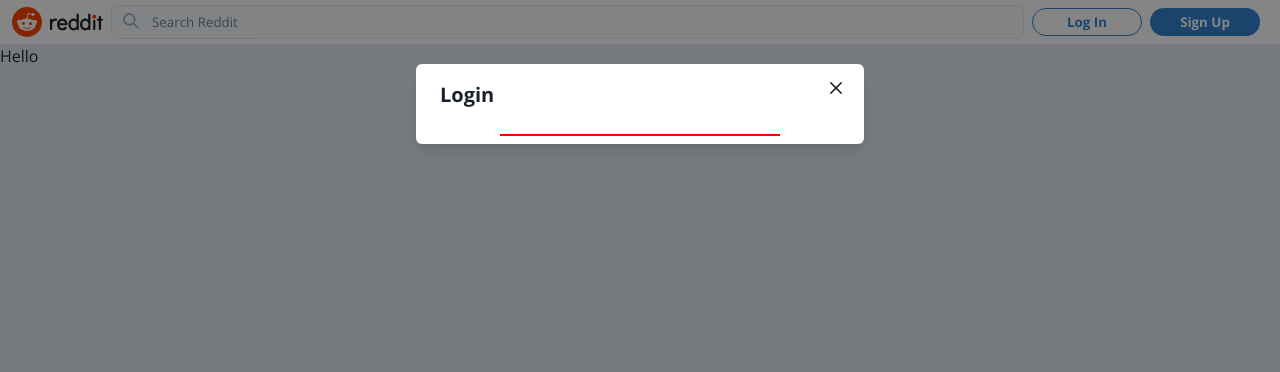
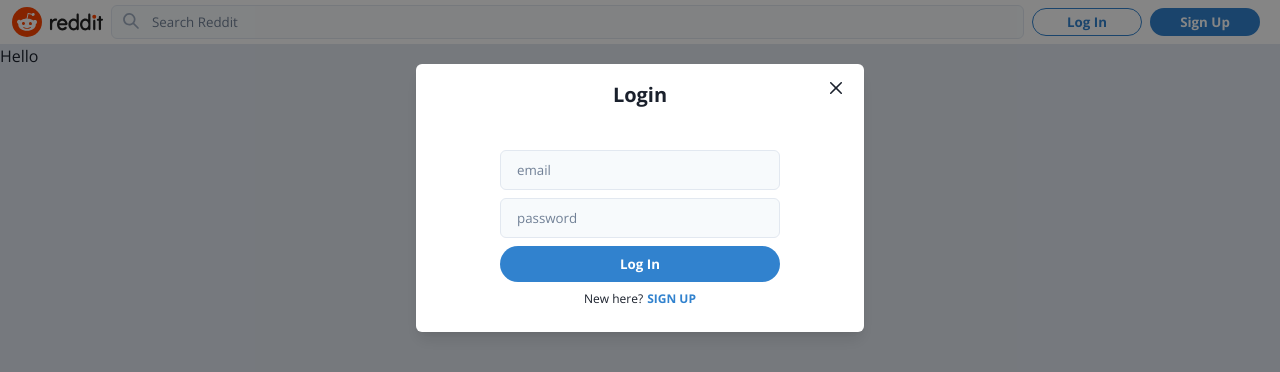
Before and after one commit to agencik007/reddit-clone, a Next.js app: page / in a window 1280 px wide. Both pictures are taken after a click on the button "Log In". Shown: the top 372 px of the page. Built offline with nearby package versions, Linux system fonts and the light colour scheme.

Commit message:
Added Login and Singup modal

```diff
--- /dev/null
+++ b/src/components/Modal/Auth/AuthInputs.tsx
@@ -0,0 +1,21 @@
+import { authModalState } from '@/atoms/authModalAtom';
+import { Flex } from '@chakra-ui/react';
+import React from 'react';
+import { useRecoilValue } from 'recoil';
+import Login from './Login';
+
+type AuthInputsProps = {
+
+};
+
+const AuthInputs:React.FC<AuthInputsProps> = () => {
+    const modalState = useRecoilValue(authModalState);
+
+    return (
+        <Flex direction='column' align='center' width='100%' mt={4}>
+            {modalState.view === 'login' && <Login />}
+            {/* {modalState.view === 'signup' && <SignUp />} */}
+        </Flex>
+    )
+}
+export default AuthInputs;
--- a/src/components/Modal/Auth/AuthModal.tsx
+++ b/src/components/Modal/Auth/AuthModal.tsx
@@ -10,21 +10,24 @@
 } from '@chakra-ui/react';
 import { useRecoilState } from 'recoil';
 import { authModalState } from '@/atoms/authModalAtom';
+import AuthInputs from './AuthInputs';
 
 const AuthModal: React.FC = () => {
 	const [modalState, setModalState] = useRecoilState(authModalState);
+
 	const handleClose = () => {
 		setModalState((prev) => ({
 			...prev,
 			open: false,
 		}));
 	};
+
 	return (
 		<>
 			<Modal isOpen={modalState.open} onClose={handleClose}>
 				<ModalOverlay />
 				<ModalContent>
-                    <ModalHeader>
+					<ModalHeader textAlign='center'>
 						{modalState.view === 'login' && 'Login'}
 						{modalState.view === 'signup' && 'Sign Up'}
 						{modalState.view === 'resetPassword' &&
@@ -36,16 +39,16 @@
 						flexDirection="column"
 						alignItems="center"
 						justifyContent="center"
+                        pb={6}
 					>
 						<Flex
 							direction="column"
 							alignItems="center"
 							justifyContent="center"
 							width="70%"
-                            border="1px solid red"
 						>
+							<AuthInputs />
 							{/*<OAuthButtons />*/}
-                            {/*<AuthInputs />*/}
 							{/*<ResetPassword />*/}
 						</Flex>
 					</ModalBody>
--- /dev/null
+++ b/src/components/Modal/Auth/Login.tsx
@@ -0,0 +1,92 @@
+import { authModalState } from '@/atoms/authModalAtom';
+import { Button, Flex, Input, Text } from '@chakra-ui/react';
+import React, { useState } from 'react';
+import { useSetRecoilState } from 'recoil';
+
+type LoginProps = {};
+
+const Login: React.FC<LoginProps> = () => {
+	const setAuthModalState = useSetRecoilState(authModalState);
+	const [loginForm, setLoginForm] = useState({
+		email: '',
+		password: '',
+	});
+
+	const onSubmit = () => {};
+
+	const onChange = (event: React.ChangeEvent<HTMLInputElement>) => {
+		// update form state
+		setLoginForm((prev) => ({
+			...prev,
+			[event.target.name]: event.target.value,
+		}));
+	};
+
+	return (
+		<form onSubmit={onSubmit}>
+			<Input
+				required
+				name="email"
+				placeholder="email"
+				type="email"
+				mb={2}
+				onChange={onChange}
+				fontSize="10pt"
+				_placeholder={{ color: 'gray.500' }}
+				_hover={{
+					bg: 'white',
+					border: '1px solid',
+					borderColor: 'blue.500',
+				}}
+				_focus={{
+					outline: 'none',
+					bg: 'white',
+					border: '1px solid',
+					borderColor: 'blue.500',
+				}}
+				bg="gray.50"
+			/>
+			<Input
+				required
+				name="password"
+				placeholder="password"
+				type="password"
+				onChange={onChange}
+				fontSize="10pt"
+				_placeholder={{ color: 'gray.500' }}
+				_hover={{
+					bg: 'white',
+					border: '1px solid',
+					borderColor: 'blue.500',
+				}}
+				_focus={{
+					outline: 'none',
+					bg: 'white',
+					border: '1px solid',
+					borderColor: 'blue.500',
+				}}
+				bg="gray.50"
+			/>
+			<Button width={'100%'} height={'36px'} mt={2} mb={2} type="submit">
+				Log In
+			</Button>
+			<Flex fontSize="9pt" justifyContent="center">
+				<Text mr={1}>New here?</Text>
+				<Text
+					color="blue.500"
+					fontWeight={700}
+					cursor="pointer"
+					onClick={() =>
+						setAuthModalState((prev) => ({
+							...prev,
+							view: 'signup',
+						}))
+					}
+				>
+					SIGN UP
+				</Text>
+			</Flex>
+		</form>
+	);
+};
+export default Login;
```
Lines whose indentation alone changed are shown as unchanged.
